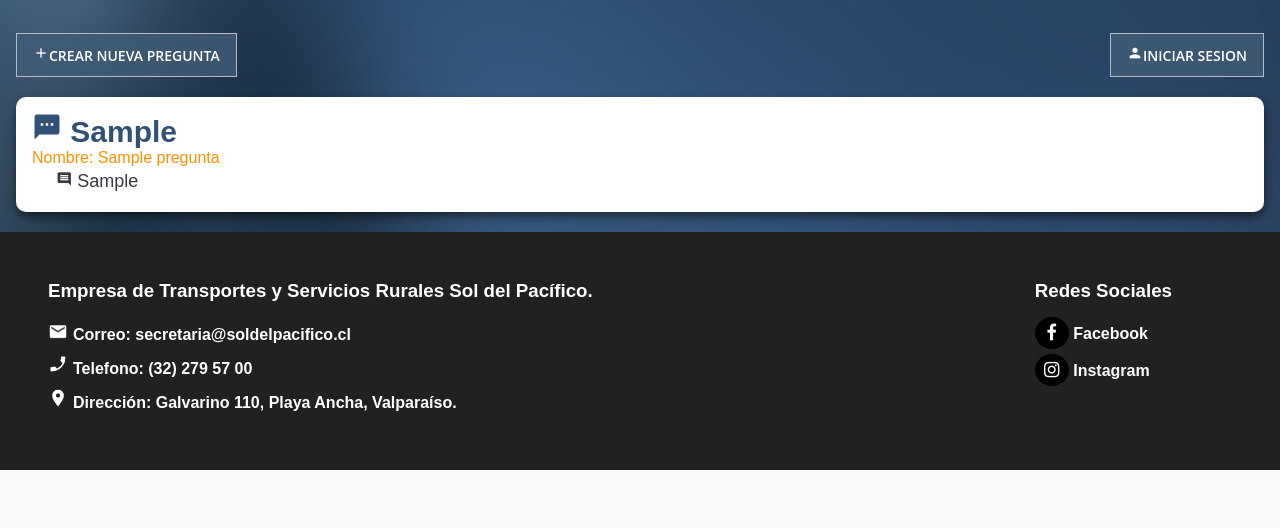
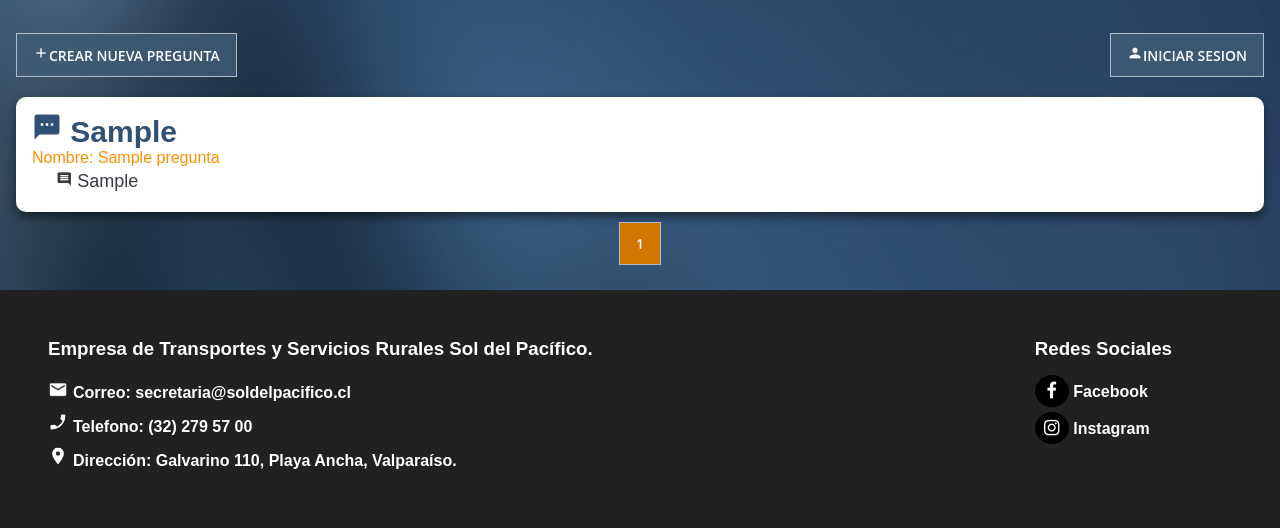
Before and after one commit to soldelpacifico/soldelpacifico.github.io, a Django app: page /preguntas in a window 1280 px wide. Shown: the part 855-1383 px from the top of the page. Before the commit the page ends 1325 px from the top, so only its background shows below. Run offline with Django 3.2, Linux system fonts and the light colour scheme; tables that the repository leaves empty hold one stand-in row (values such as "Sample post"); some libraries are stand-ins or nearby versions; some web fonts are replaced.

Commit message:
Paginacion

```diff
--- a/sol/templates/sol/preguntas.html
+++ b/sol/templates/sol/preguntas.html
@@ -128,5 +128,23 @@
     <h2 class="noPreguntas">No hay preguntas. ¿Por qué no te animas a hacer la primera?</h2>
   </div>
   {% endif %}
+  <div id="pagination">
+    {% if Preguntas.has_previous %}
+    <a href="?page={{ Preguntas.previous_page_number }}" class="btnA">Anterior</a>
+    {% endif %}
+
+    {% for num in Preguntas.paginator.page_range %}
+
+      {% if Preguntas.number == num %}
+      <a href="" class="pageActive btnA">{{num}}</a>
+      {% elif num > Preguntas.number|add:'-3' and num < Preguntas.number|add:'3' %}
+      <a href="?page={{num}}" class="btnA">{{num}}</a>
+      {% endif %}
+    {% endfor %}
+
+    {% if Preguntas.has_next %}
+    <a href="?page={{ Preguntas.next_page_number }}" class="btnA">Siguiente</a>
+    {% endif %}
+  </div>
 </article>
 {% endblock %}
--- a/sol/views.py
+++ b/sol/views.py
@@ -7,6 +7,8 @@ from .models import Noticia, Pregunta, Aviso, Inicio, Tarifa, NoticiaTrans
 from django.utils import timezone
 from .forms import PreguntaForm, RespuestaForm, PreguntaLogueadoForm, UserCreateForm
 from datetime import date
+
+from django.core.paginator import Paginator
 
 #Pass Recover
 
@@ -85,6 +87,13 @@ def historia(request):
 
 def preguntas(request):
     Preguntas = Pregunta.objects.filter(respondida=True)
+
+    paginator = Paginator(Preguntas, 1)
+
+    page = request.GET.get('page')
+
+    Preguntas = paginator.get_page(page)
+
     return render(request, 'sol/preguntas.html', {"Preguntas":Preguntas})
 
 def resp_preguntas(request):
--- a/static/css/estilos.css
+++ b/static/css/estilos.css
@@ -1657,3 +1657,12 @@ input[type=submit]:hover {
     font-size: 24px;
     font-weight: normal;
 }
+
+#pagination {
+    display: flex;
+    justify-content: center;
+}
+
+.pageActive {
+    background-color: #cf7500;
+}
```
